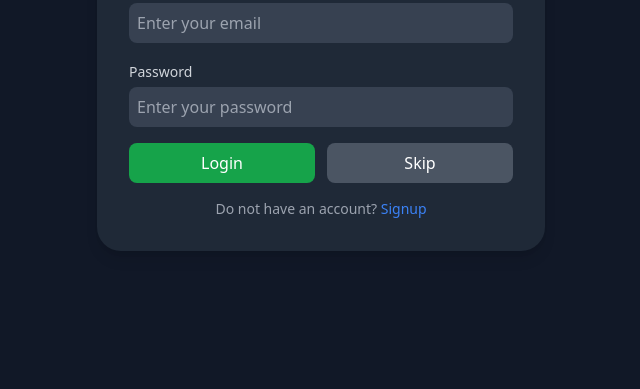
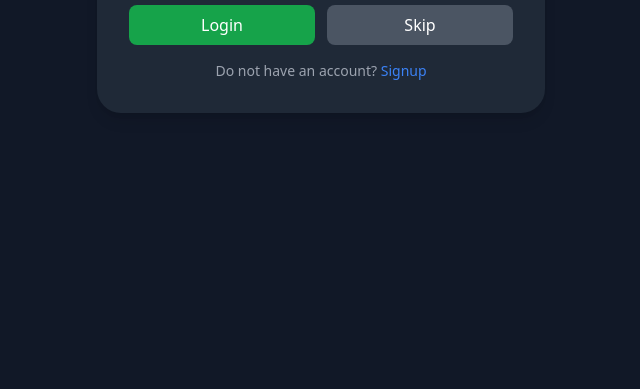
Before and after one commit to ajaykumar1298/ChaiCode-Cinema, a website: page pages/login.html in a window 1280 px wide. Shown: the part 411-800 px from the top of the page, without its empty margins (319-959 px from the left). Drawn offline with nearby package versions, Linux system fonts and the light colour scheme; no server answers.

Commit message:
login update

```diff
--- a/pages/login.html
+++ b/pages/login.html
@@ -29,7 +29,7 @@
   </head>
   <body
   style="display: none;"
-    class="bg-gray-900 flex flex-col items-center justify-center min-h-screen gap-6 text-white"
+    class="bg-gray-900 flex flex-col items-center justify-center  gap-6 text-white"
   >
     <!-- app heading -->
     <h1 class="text-3xl md:text-4xl font-bold my-12">🎫 ChaiCode Cinema</h1>
```
